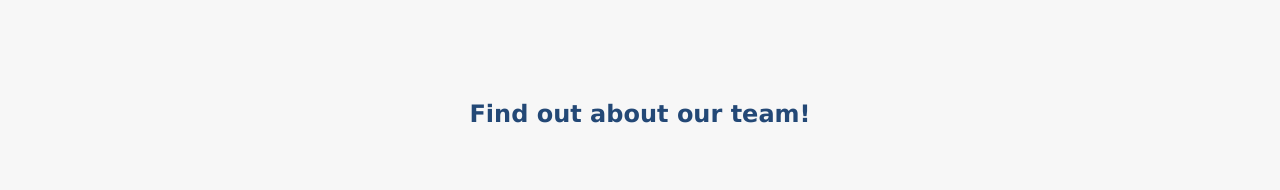
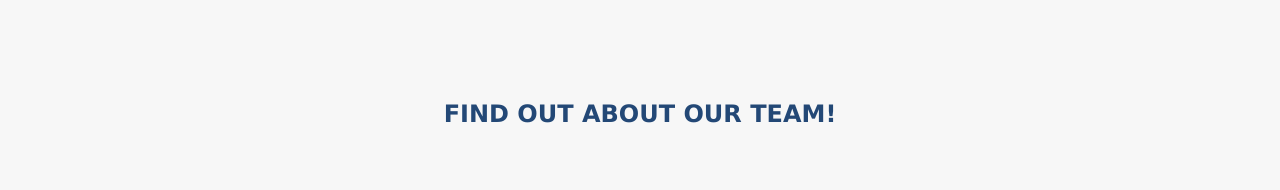
Before and after one commit to Syamsul336/Progate, a plain HTML site: page index.html in a window 1280 px wide. Shown: the top 190 px of the page. Drawn offline with Linux system fonts and the light colour scheme.

Commit message:
Update index.html

```diff
--- a/index.html
+++ b/index.html
@@ -14,7 +14,7 @@
     <div class="lesson-wrapper">
       <div class="container">
         <div class="heading">
-          <h2>Find out about our team!</h2>
+          <h2>FIND OUT ABOUT OUR TEAM!</h2>
         </div>
         <div class="lessons">
           <div class="lesson">
```
